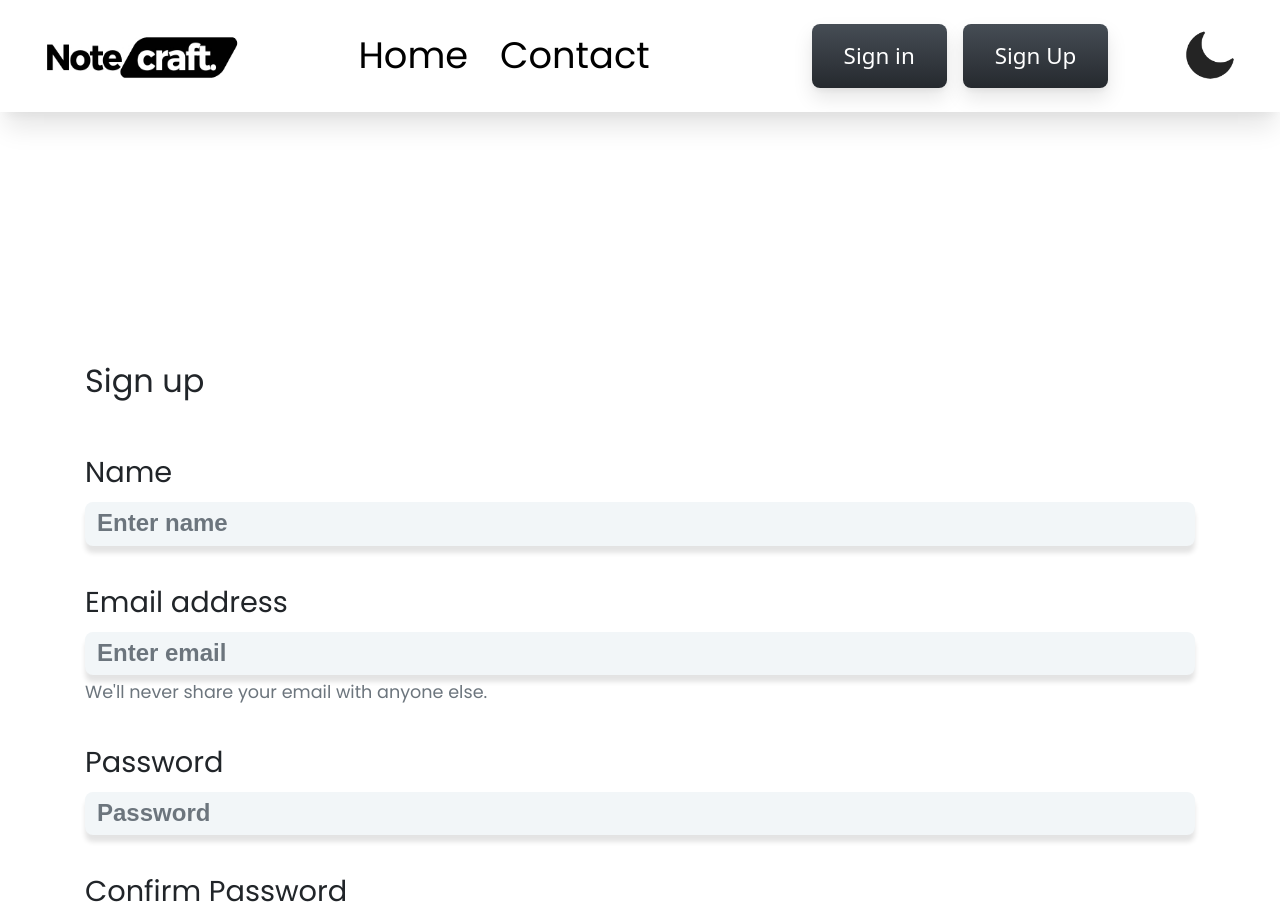
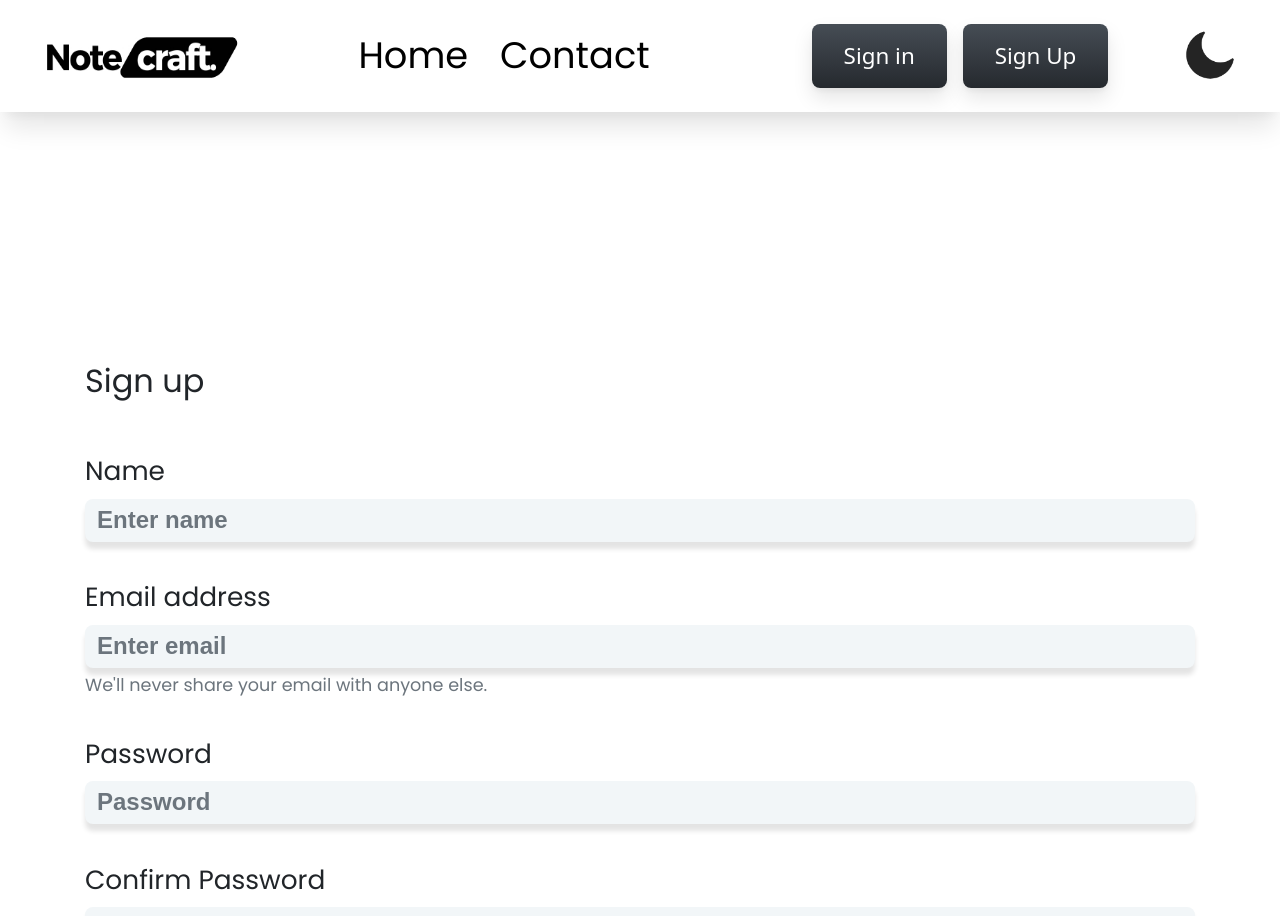
Before and after one commit to mriganka528/Notecraft-front, a React (Create React App) app: page /signUp in a window 1280 px wide. Shown: the top 916 px of the page. Built offline with nearby package versions, Linux system fonts and the light colour scheme.

Commit message:
Update SignUp.js

```diff
--- a/src/components/SignUp/SignUp.js
+++ b/src/components/SignUp/SignUp.js
@@ -34,24 +34,24 @@ function SignUp(props) {
   }
   return (
 
-    <form className={` signup_form ${props.theme}`} onSubmit={handleSubmit} style={{ fontSize: "1.8rem" }} >
+    <form className={` signup_form ${props.theme}`} onSubmit={handleSubmit} >
       <div className=" mb-4">
         <h2>Sign up</h2>
       </div>
-      <div className="form-group ">
+      <div className="form-group "  style= {{ fontSize: "1.65rem" }}>
         <label htmlFor="name">Name</label>
         <input type="text" className="form-control"   style={{ fontSize: "1.3rem" }} id="name" name='name' onChange={onChange} value={credentials.name} aria-describedby="emailHelp" placeholder="Enter name" />
       </div>
-      <div className="form-group">
+      <div className="form-group"  style= {{ fontSize: "1.65rem" }}>
         <label htmlFor="email">Email address</label>
         <input type="email" className="form-control" style={{ fontSize: "1.3rem" }} id="email" name='email' aria-describedby="emailHelp" onChange={onChange} value={credentials.email} placeholder="Enter email" />
         <small id="emailHelp" style={{fontSize:'1.1rem'}} className="form-text text-muted">We'll never share your email with anyone else.</small>
       </div>
-      <div className="form-group">
+      <div className="form-group"  style= {{ fontSize: "1.65rem" }}>
         <label htmlFor="password">Password</label>
         <input type="password" className="form-control" style={{ fontSize: "1.3rem" }} id="password" name='password' value={credentials.password} onChange={onChange} placeholder="Password" />
       </div>
-      <div className="form-group">
+      <div className="form-group"  style= {{ fontSize: "1.65rem" }}>
         <label htmlFor="conf_password">Confirm Password</label>
         <input type="password" className="form-control" style={{ fontSize: "1.3rem" }} id="conf_password" name='conf_password' value={credentials.password} onChange={onChange} placeholder="Renter password" />
       </div>
```
